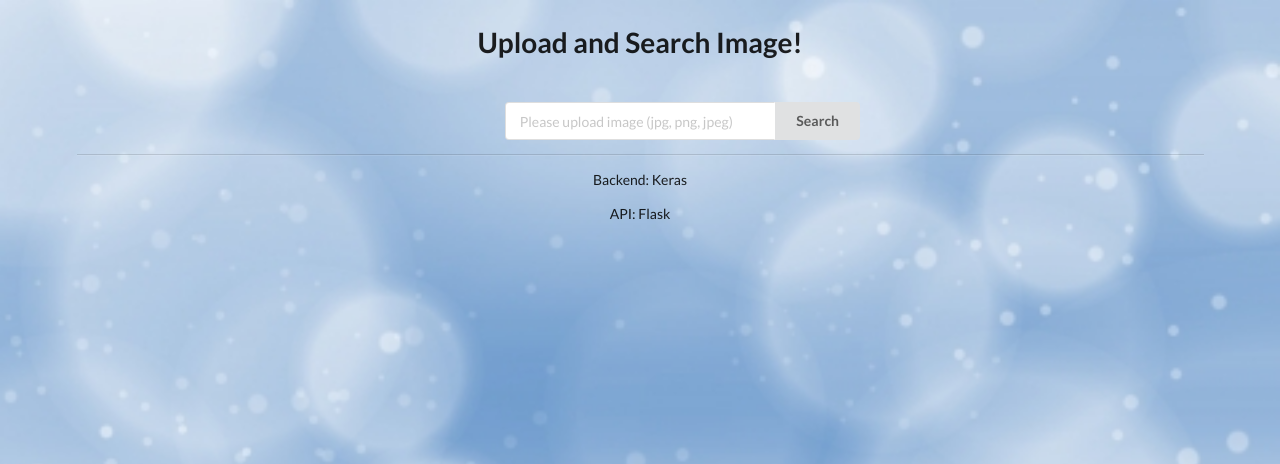
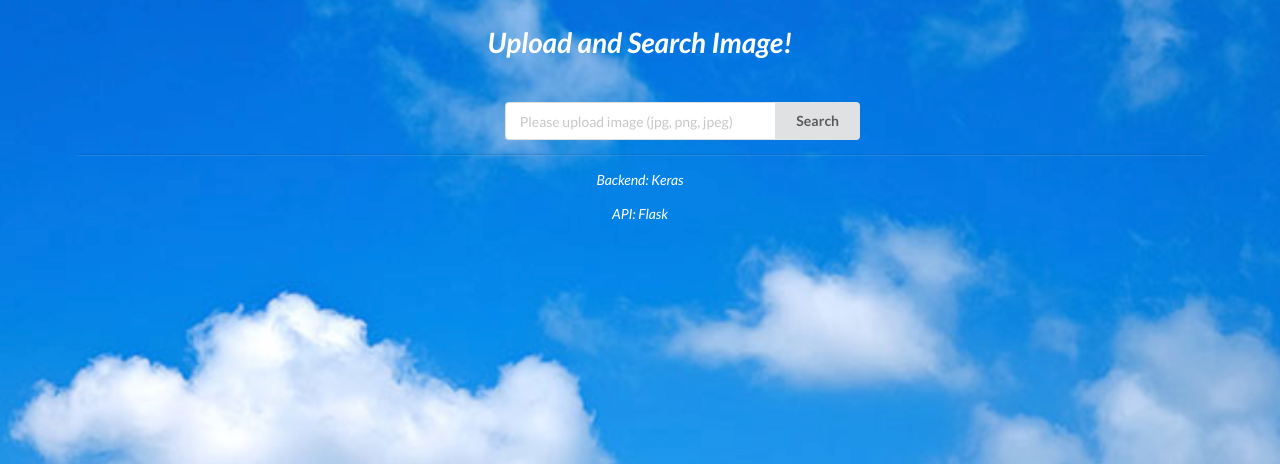
Before and after one commit to tiruka/imgsearch, a Flask app: page / in a window 1280 px wide. Shown: the top 464 px of the page. Run offline with Flask 2, Linux system fonts and the light colour scheme.

Commit message:
modified html

```diff
--- a/app/templates/base.html
+++ b/app/templates/base.html
@@ -10,7 +10,7 @@
       crossorigin="anonymous"></script>
     <title>Image Search</title>
 </head>
-<body style='background-image: url("static/background/backgroundimage.jpeg");background-size:cover;background-position: center center;'>
+<body style='background-image: url("static/background/sky.png");background-size:cover;background-position: center center;'>
   {% block content %}
   {% endblock %}
 </body>
--- a/app/templates/index.html
+++ b/app/templates/index.html
@@ -1,7 +1,7 @@
 {% extends "base.html" %}
 {% block content %}
 
-<h1 class="ui center aligned header" style="padding:1em">Upload and Search Image!</h1>
+<h1 class="ui center aligned header" style="padding:1em"><span style="color:white"><em>Upload and Search Image!</em></span></h1>
 <div class="ui center aligned container">
   <p>
     <form class="ui form" method="post" enctype="multipart/form-data">
@@ -13,8 +13,8 @@
     </form>
   </p>
   <div class="ui divider"></div>
-  <p>Backend: Keras</p>
-  <p>API: Flask</p>
+  <p><span style="color:white"><em>Backend: Keras</em></span></p>
+  <p><span style="color:white"><em>API: Flask</em></span></p>
 </div>
 <script>
     $("input:text").click(function() {
--- a/app/templates/result.html
+++ b/app/templates/result.html
@@ -14,7 +14,7 @@
   </div>
 </div>
 <div class="ui horizontal divider">
-    <h2>Did you search?</h2>
+    <h2><span style="color:white"><em>Did you search?</em></span></h2>
 </div>
 <div class="ui centered cards" style="padding:20px">
     {% for predicted_img_url, image_name, percentage in predicted_img_data_set %}
```
Also changed, not shown: app/static/background/backgroundimage.jpeg (deleted), app/static/background/sky.png (added).
